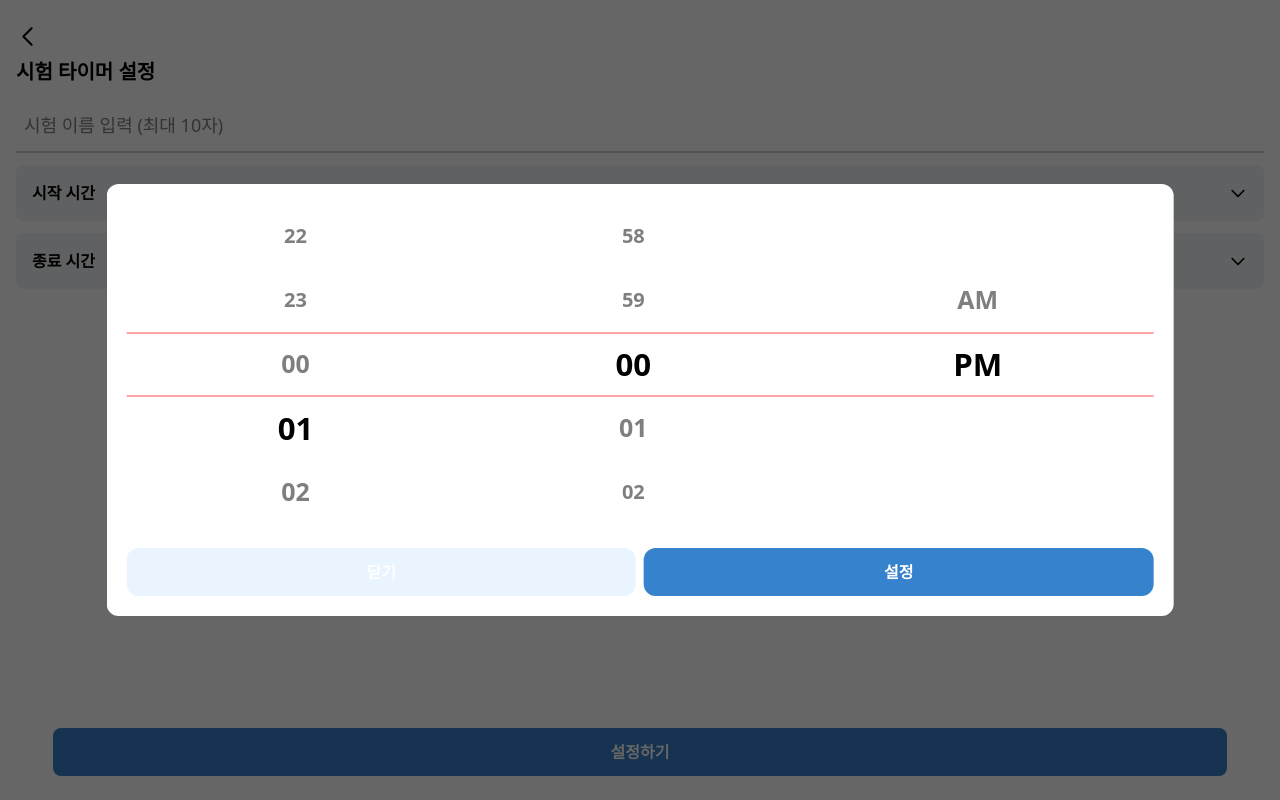
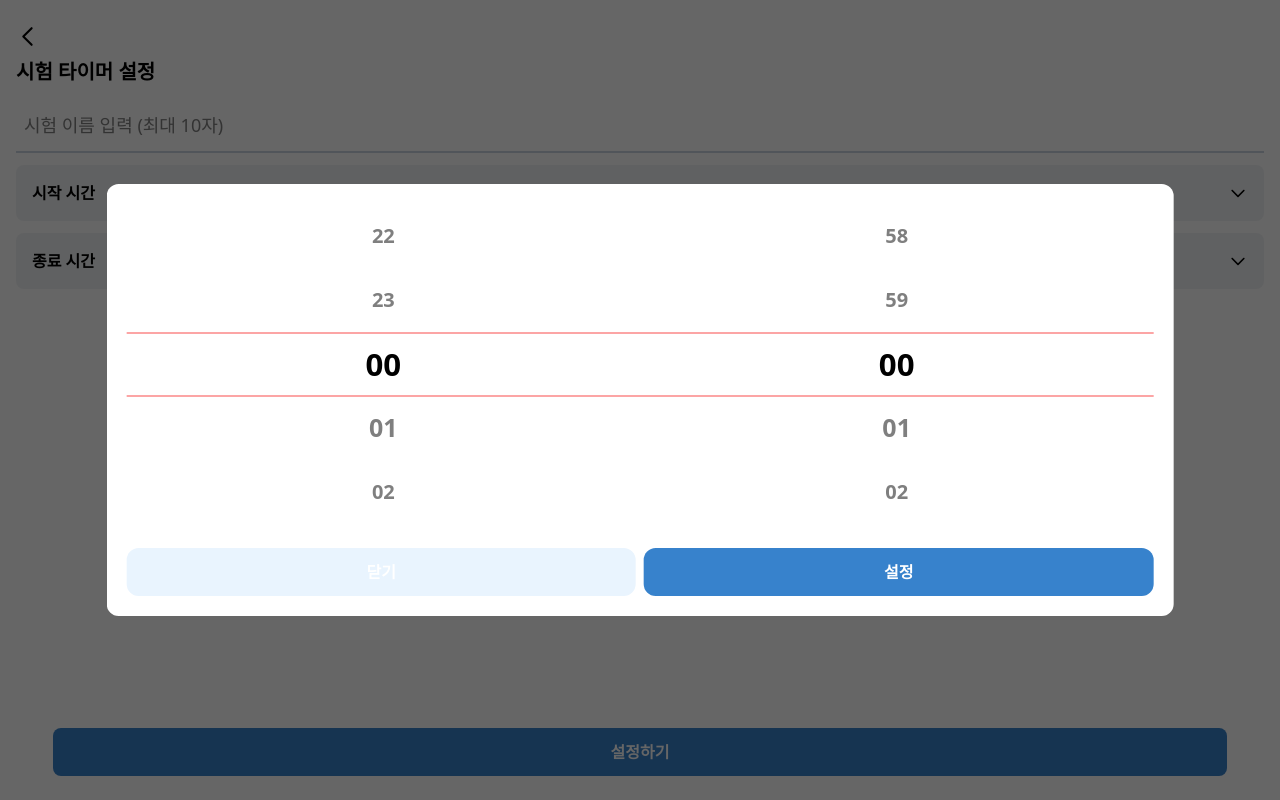
Before and after one commit to lee-yun-pyo/ExamTimer, a React (Vite) app in the folder front/: page /create-exam in a window 1280 px wide. Both pictures are taken after a click on the element "시작 시간". Built offline with nearby package versions, Linux system fonts and the light colour scheme.

Commit message:
#10 feat: TimeSlider 'AM|PM' 제거 -> 24시 시간 표시 변경

```diff
--- a/front/src/components/CreateExam/TimeSlider.tsx
+++ b/front/src/components/CreateExam/TimeSlider.tsx
@@ -1,109 +1,61 @@
 import { useEffect, useState } from "react";
-import { Swiper, SwiperSlide } from "swiper/react";
+import { SwiperClass } from "swiper/react";
+
+import { TimeSwiper } from "@/components/CreateExam/TimeSwiper";
 
 import { useSetTimeContext } from "@/hooks/useSetTimeContext";
 
-import { HOURS, MINUTES, NOON } from "@/constants";
-
-import "swiper/css";
+import { HOURS, MINUTES, TimeUnitType } from "@/constants";
 
 export function TimeSlider() {
   const [hours, setHours] = useState(0);
   const [minutes, setMinutes] = useState(0);
-  const [noons, setNoons] = useState(0);
 
   const { handleChangeTimeRef, startTime, endTime, timeMode } =
     useSetTimeContext();
 
-  const [time, noonRef] = (timeMode === 1 ? startTime : endTime).split(" ");
-  const [hourRef, minuteRef] = time.split(":").map(Number);
+  const [hourRef, minuteRef] = (timeMode === 1 ? startTime : endTime)
+    .split(":")
+    .map(Number);
+
+  const handleSlideChange = (timeUnit: TimeUnitType, swiper: SwiperClass) => {
+    switch (timeUnit) {
+      case TimeUnitType.HOURS:
+        setHours(swiper.realIndex);
+        break;
+      case TimeUnitType.MINUTES:
+        setMinutes(swiper.realIndex);
+        break;
+    }
+  };
 
   useEffect(() => {
-    handleChangeTimeRef(hours, minutes, noons);
-  }, [hours, minutes, noons]);
+    handleChangeTimeRef(hours, minutes);
+  }, [hours, minutes]);
 
   return (
     <div
       className={`w-full h-80 rounded-b-lg text-text dark:text-text-dark
        transition-transform duration-300 transform origin-top flex items-center`}
     >
-      <div className="h-[65px] border-y-2 border-y-red-300 w-full absolute"></div>
+      <div className="h-[65px] border-y-2 border-y-red-300 w-full absolute" />
       <div className="w-full flex justify-around text-3xl font-semibold h-full">
-        <Swiper
-          className="px-4"
-          direction="vertical"
-          centeredSlides
-          slidesPerView={5}
-          spaceBetween={0}
-          autoHeight
-          loop
-          slideToClickedSlide
-          initialSlide={hourRef - 1}
-          onSlideChange={(swiper) => setHours(swiper.realIndex)}
-        >
-          {HOURS.map((hour) => (
-            <SwiperSlide
-              key={hour}
-              className={`flex items-center justify-center ${
-                hours + 1 === Number(hour)
-                  ? ""
-                  : Math.abs(hours + 1 - Number(hour)) >= 2
-                  ? "text-xl text-text-sub-light"
-                  : "text-2xl text-text-sub-light"
-              }`}
-            >
-              {hour}
-            </SwiperSlide>
-          ))}
-        </Swiper>
-        <Swiper
-          className="px-4"
-          direction="vertical"
-          centeredSlides
-          slidesPerView={5}
-          spaceBetween={0}
-          autoHeight
-          loop
-          slideToClickedSlide
+        <TimeSwiper
+          initialSlide={hourRef}
+          timeData={HOURS}
+          currentState={hours}
+          onSlideChange={(swiper) =>
+            handleSlideChange(TimeUnitType.HOURS, swiper)
+          }
+        />
+        <TimeSwiper
           initialSlide={minuteRef}
-          onSlideChange={(swiper) => setMinutes(swiper.realIndex)}
-        >
-          {MINUTES.map((minute) => (
-            <SwiperSlide
-              key={minute}
-              className={`flex items-center justify-center ${
-                minutes === Number(minute)
-                  ? ""
-                  : Math.abs(minutes - Number(minute)) >= 2
-                  ? "text-xl text-text-sub-light"
-                  : "text-2xl text-text-sub-light"
-              }`}
-            >
-              {minute}
-            </SwiperSlide>
-          ))}
-        </Swiper>
-        <Swiper
-          className="px-4"
-          direction="vertical"
-          centeredSlides
-          slidesPerView={5}
-          spaceBetween={0}
-          slideToClickedSlide
-          initialSlide={noonRef === NOON[0] ? 0 : 1}
-          onSlideChange={(swiper) => setNoons(swiper.realIndex)}
-        >
-          {NOON.map((noon, index) => (
-            <SwiperSlide
-              key={noon}
-              className={`flex items-center justify-center ${
-                noons === index ? "" : "text-2xl text-text-sub-light"
-              }`}
-            >
-              {noon}
-            </SwiperSlide>
-          ))}
-        </Swiper>
+          timeData={MINUTES}
+          currentState={minutes}
+          onSlideChange={(swiper) =>
+            handleSlideChange(TimeUnitType.MINUTES, swiper)
+          }
+        />
       </div>
     </div>
   );
--- /dev/null
+++ b/front/src/components/CreateExam/TimeSwiper.tsx
@@ -0,0 +1,54 @@
+import { Swiper, SwiperClass, SwiperSlide } from "swiper/react";
+import "swiper/css";
+
+interface Props {
+  initialSlide: number;
+  timeData: string[];
+  onSlideChange: (swiper: SwiperClass) => void;
+  currentState: number;
+}
+
+export function TimeSwiper({
+  initialSlide,
+  timeData,
+  onSlideChange,
+  currentState,
+}: Props) {
+  const isSameValueWithCurrentState = (currentState: number, value: string) => {
+    return currentState === Number(value);
+  };
+
+  const isExistNearCurrentValue = (currentState: number, value: string) => {
+    return Math.abs(currentState - Number(value)) >= 2;
+  };
+
+  return (
+    <Swiper
+      className="px-4"
+      direction="vertical"
+      centeredSlides
+      slidesPerView={5}
+      spaceBetween={0}
+      autoHeight
+      loop
+      slideToClickedSlide
+      initialSlide={initialSlide}
+      onSlideChange={(swiper) => onSlideChange(swiper)}
+    >
+      {timeData.map((data) => (
+        <SwiperSlide
+          key={data}
+          className={`flex items-center justify-center ${
+            isSameValueWithCurrentState(currentState, data)
+              ? ""
+              : isExistNearCurrentValue(currentState, data)
+              ? "text-xl text-text-sub-light"
+              : "text-2xl text-text-sub-light"
+          }`}
+        >
+          {data}
+        </SwiperSlide>
+      ))}
+    </Swiper>
+  );
+}
--- a/front/src/components/common/SetTimeProvider.tsx
+++ b/front/src/components/common/SetTimeProvider.tsx
@@ -7,7 +7,7 @@ interface SetTimeContextType {
   endTime: string;
   timeRef: string;
   handleChangeTimeState: () => void;
-  handleChangeTimeRef: (hour: number, minute: number, noon: number) => void;
+  handleChangeTimeRef: (hour: number, minute: number) => void;
   handleSetTimeMode: (mode: number) => void;
   timeMode: number;
 }
@@ -15,7 +15,7 @@ interface SetTimeContextType {
 export const SetTimeContext = createContext<SetTimeContextType>({
   startTime: "",
   endTime: "",
-  timeRef: "00:00 AM",
+  timeRef: "00:00",
   handleChangeTimeState: () => {},
   handleChangeTimeRef: () => {},
   handleSetTimeMode: () => {},
@@ -31,16 +31,15 @@ export function SetTimeProvider({ children }: SetTimeProviderProps) {
   const [endTime, setEndTime] = useState(""); // 종료 시간
   const [timeMode, setTimeMode] = useState(1); // 변경할 시간 종류 선택
 
-  const timeRef = useRef<string>("12:00 AM"); // 변경 중인 시간
+  const timeRef = useRef<string>("00:00"); // 변경 중인 시간
 
   /**
    *  슬라이더를 이용한 시간 변경 시 값 유지
    * @param hour 시
    * @param minute 분
-   * @param noon AM | PM
    */
-  const handleChangeTimeRef = (hour: number, minute: number, noon: number) => {
-    timeRef.current = convertToTimeFormat(hour, minute, noon);
+  const handleChangeTimeRef = (hour: number, minute: number) => {
+    timeRef.current = convertToTimeFormat(hour, minute);
   };
 
   /**
--- a/front/src/constants/index.ts
+++ b/front/src/constants/index.ts
@@ -45,11 +45,14 @@ export enum ModalType {
 }
 
 export const HOURS = Array.from({ length: 24 }, (_, index) =>
-  (index).toString().padStart(2, "0")
+  index.toString().padStart(2, "0")
 );
 
 export const MINUTES = Array.from({ length: 60 }, (_, index) =>
   index.toString().padStart(2, "0")
 );
 
-export const NOON = ["AM", "PM"]
+export enum TimeUnitType {
+    MINUTES = "MINUTES",
+    HOURS = "HOURS",
+}
--- a/front/src/utils/index.ts
+++ b/front/src/utils/index.ts
@@ -1,14 +1,11 @@
-import { NOON } from "@/constants";
-
 /**
  * 시, 분, AM|PM 을 입력받아서 시간 형식 문자열로 리턴
  * @param hour 시
  * @param minute 분
- * @param noon AM: 0 | PM: 1
  * @returns 시간 형식 문자열
  */
-export function convertToTimeFormat (hour: number, minute: number, noon: number) {
-    return `${(hour + 1).toString().padStart(2, "0")}:${minute.toString().padStart(2, "0")} ${NOON[noon]}`
+export function convertToTimeFormat (hour: number, minute: number) {
+    return `${hour.toString().padStart(2, "0")}:${minute.toString().padStart(2, "0")}`
 }
 
 /**
```
